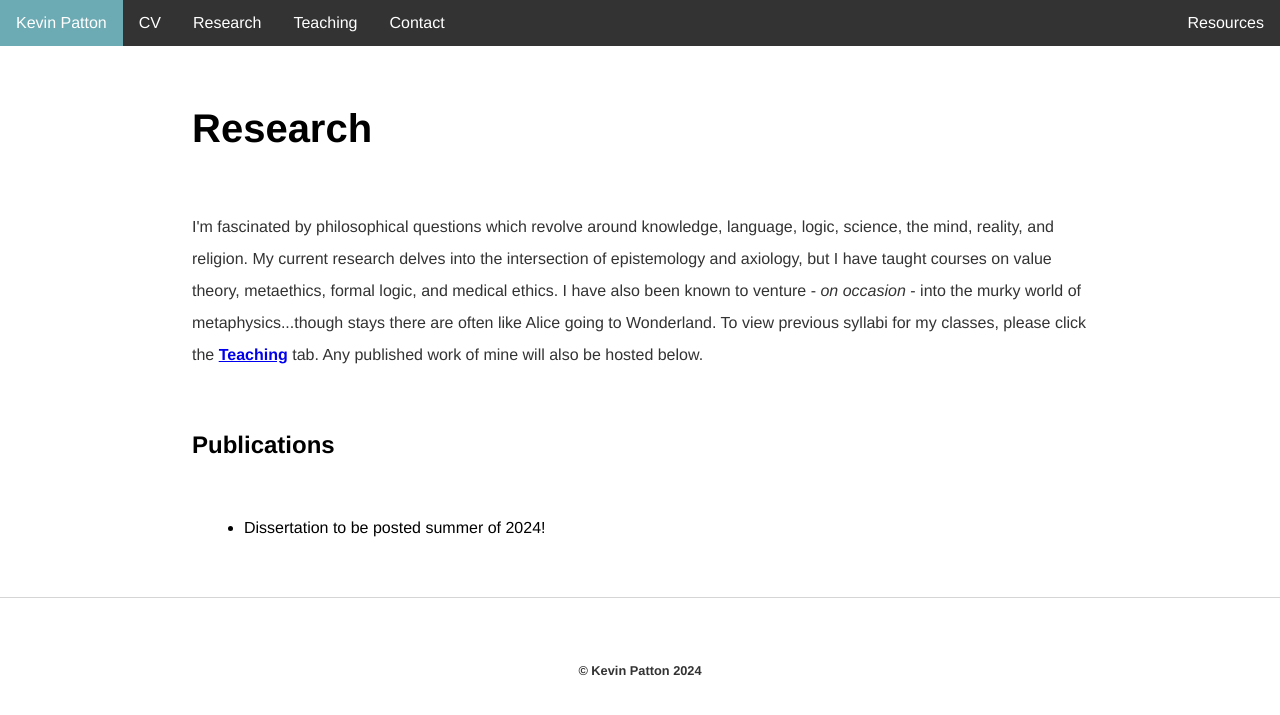
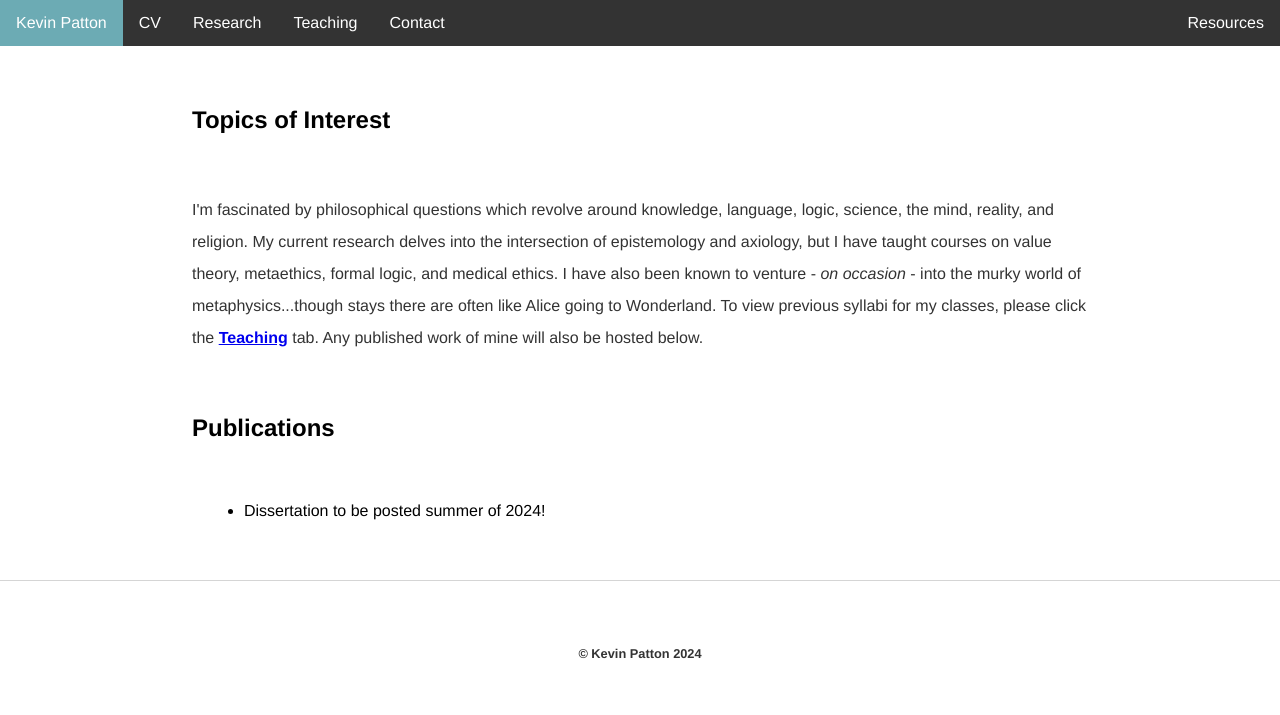
Before and after one commit to kevinjpatton/kevinjpatton.github.io, a Jekyll site: the page built from research/index.html, in a window 1280 px wide. Shown: the top 715 px of the page. Built offline with Jekyll 4.4.1, drawn with Linux system fonts in a browser that asks for light colours; Markdown is read by kramdown in place of the engine named in the settings.

Commit message:
Update index.html

```diff
--- a/research/index.html
+++ b/research/index.html
@@ -2,7 +2,7 @@
 layout: default
 title: Research - Kevin Patton
 ---
-<h1>Research</h1>
+<h2>Topics of Interest</h2>
 <p>I'm fascinated by philosophical questions which revolve around knowledge, language, logic, science, the mind, reality, and religion. My current research delves into the intersection of epistemology and axiology, but I have taught courses on value theory, metaethics, formal logic, and medical ethics. I have also been known to venture - <i>on occasion</i> - into the murky world of metaphysics...though stays there are often like Alice going to Wonderland. To view previous syllabi for my classes, please click the <b><a href="/teaching">Teaching</a></b> tab. Any published work of mine will also be hosted below.</p>
 <h2>Publications</h2>
 <ul class="standard-list">
```
